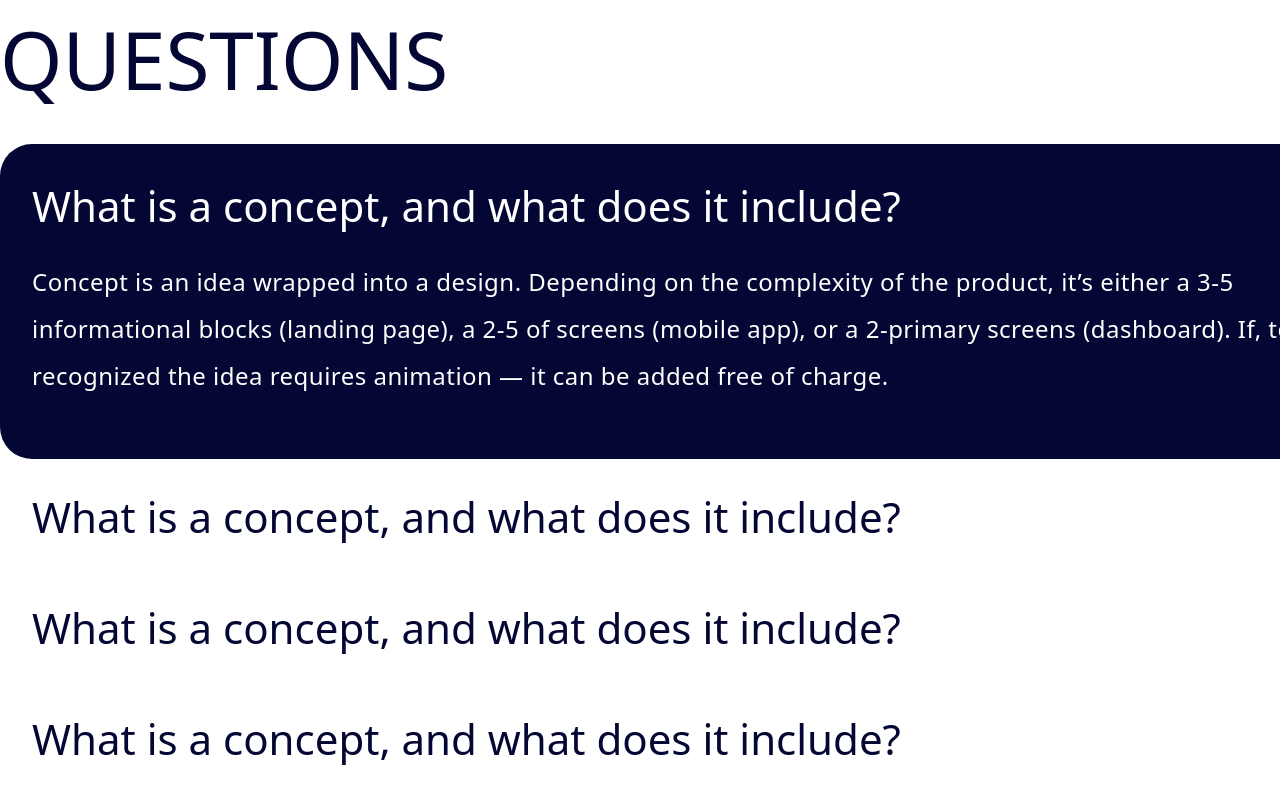
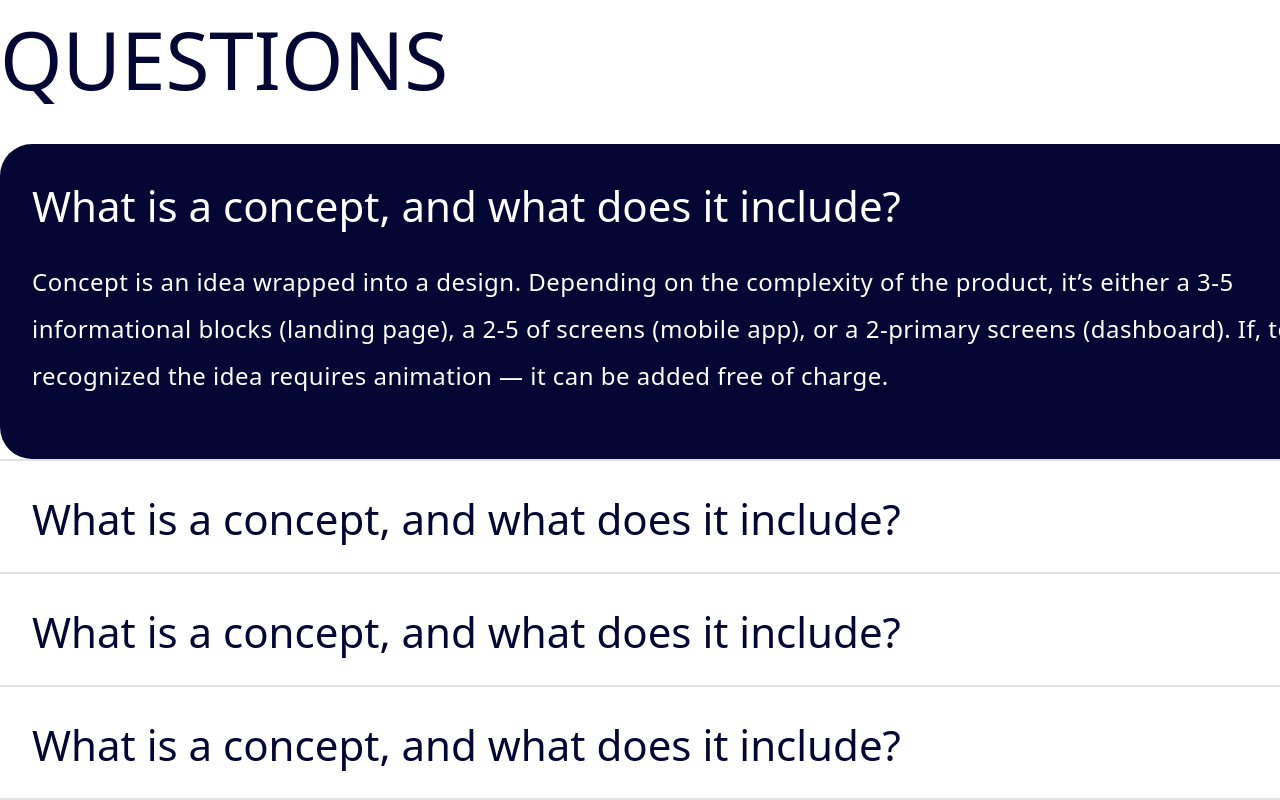
Before and after one commit to MehediHasanMridha/Fooderu_boys, a React (Vite) app: page / in a window 1280 px wide. Shown: the part 3448-4248 px from the top of the page. Built offline with nearby package versions, Linux system fonts and the light colour scheme.

Commit message:
added divider in FAQ component

```diff
--- a/src/components/faq/Index.jsx
+++ b/src/components/faq/Index.jsx
@@ -1,4 +1,5 @@
 import Accordion from "../ui/Accordion";
+import Divider from "../ui/Divider";
 
 const FAQ = () => {
   return (
@@ -17,21 +18,25 @@ const FAQ = () => {
         content="Concept is an idea wrapped into a design. Depending on the complexity of the product, it’s either a 3-5 informational blocks (landing page), a 2-5 of screens (mobile app), or a 2-primary screens (dashboard). If, to be recognized the idea requires animation — it can be added free of charge."
         defaultOpen={true}
       />
+      <Divider className="my-10" />
 
       <Accordion
         title="What is a concept, and what does it include?"
         content="Concept is an idea wrapped into a design. Depending on the complexity of the product, it’s either a 3-5 informational blocks (landing page), a 2-5 of screens (mobile app), or a 2-primary screens (dashboard). If, to be recognized the idea requires animation — it can be added free of charge."
       />
+      <Divider className="my-10" />
 
       <Accordion
         title="What is a concept, and what does it include?"
         content="Concept is an idea wrapped into a design. Depending on the complexity of the product, it’s either a 3-5 informational blocks (landing page), a 2-5 of screens (mobile app), or a 2-primary screens (dashboard). If, to be recognized the idea requires animation — it can be added free of charge."
       />
+      <Divider className="my-10" />
 
       <Accordion
         title="What is a concept, and what does it include?"
         content="Concept is an idea wrapped into a design. Depending on the complexity of the product, it’s either a 3-5 informational blocks (landing page), a 2-5 of screens (mobile app), or a 2-primary screens (dashboard). If, to be recognized the idea requires animation — it can be added free of charge."
       />
+      <Divider className="my-10" />
     </div>
   );
 };
--- /dev/null
+++ b/src/components/ui/Divider.jsx
@@ -0,0 +1,5 @@
+const Divider = () => {
+  return <div className="w-[1548px] border border-[#E1E1E1]"></div>;
+};
+
+export default Divider;
```
